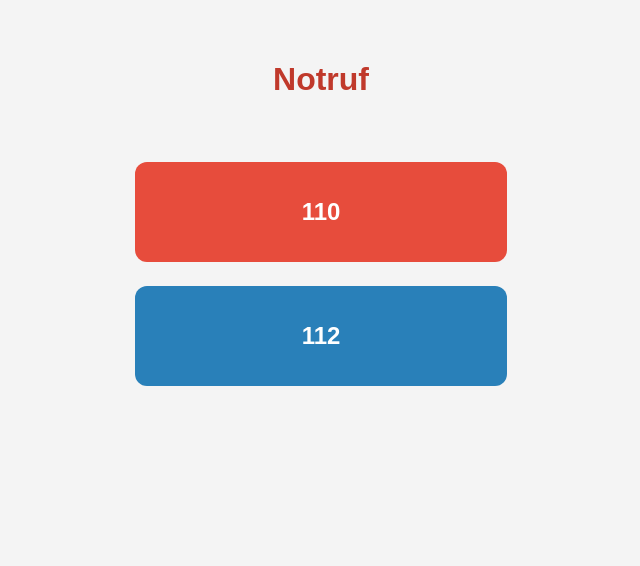
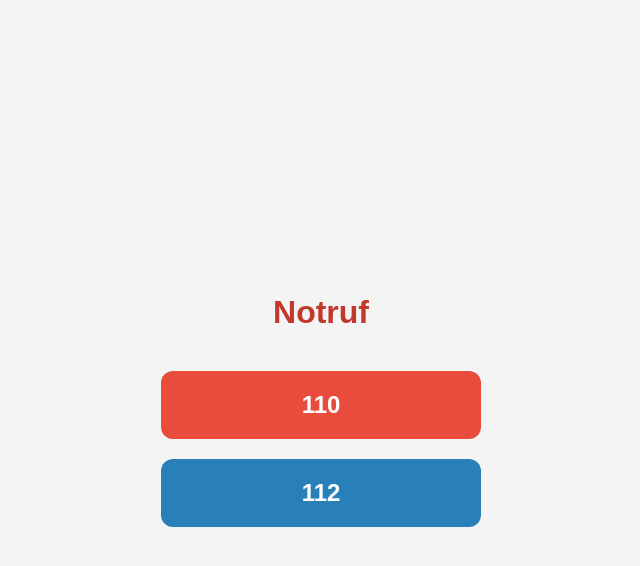
Before and after one commit to swagnerNEW/0110_Test, a plain HTML site: page index.html in a window 1280 px wide. Shown: the whole page, without its empty margins (319-959 px from the left). Drawn offline with Linux system fonts and the light colour scheme.

Commit message:
Update3 index.html

```diff
--- a/index.html
+++ b/index.html
@@ -7,28 +7,39 @@
   <style>
     body {
       font-family: sans-serif;
-      text-align: center;
-      padding: 2em;
       background-color: #f4f4f4;
+      display: flex;
+      flex-direction: column;
+      align-items: center;
+      justify-content: center;
+      height: 100vh;
+      margin: 0;
     }
 
     h1 {
       color: #c0392b;
-      margin-bottom: 2em;
+      margin-bottom: 40px;
+      font-size: 2em;
+    }
+
+    .button-container {
+      display: flex;
+      flex-direction: column;
+      gap: 20px;
+      width: 100%;
+      max-width: 320px;
     }
 
     .button {
       display: block;
-      width: 100%;
-      max-width: 300px;
-      margin: 1em auto;
-      padding: 1.5em;
+      padding: 20px;
       font-size: 1.5em;
       font-weight: bold;
       color: white;
       background-color: #e74c3c;
       border: none;
       border-radius: 12px;
+      text-align: center;
       text-decoration: none;
       transition: background-color 0.3s ease;
     }
@@ -48,7 +59,9 @@
 </head>
 <body>
   <h1>Notruf</h1>
-  <a href="tel:110" class="button">110</a>
-  <a href="tel:112" class="button secondary">112</a>
+  <div class="button-container">
+    <a href="tel:110" class="button">110</a>
+    <a href="tel:112" class="button secondary">112</a>
+  </div>
 </body>
 </html>
```
